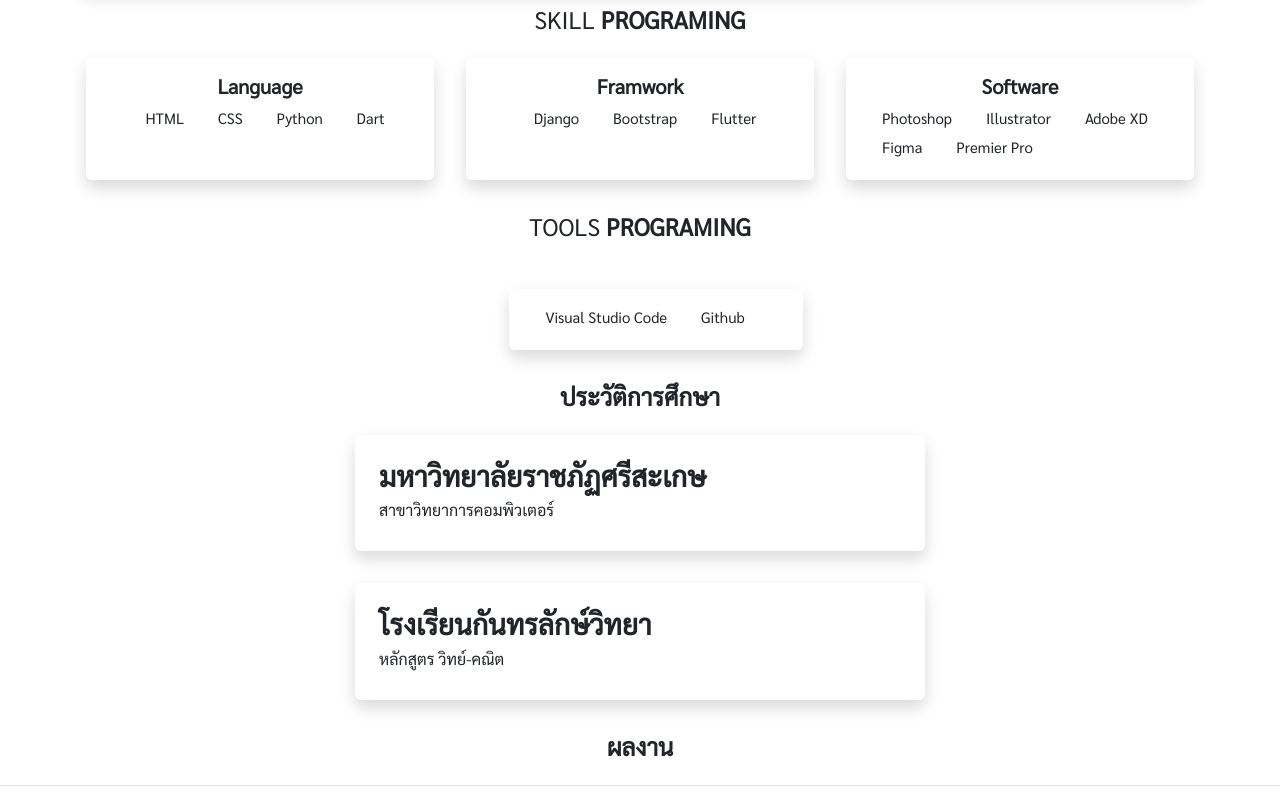
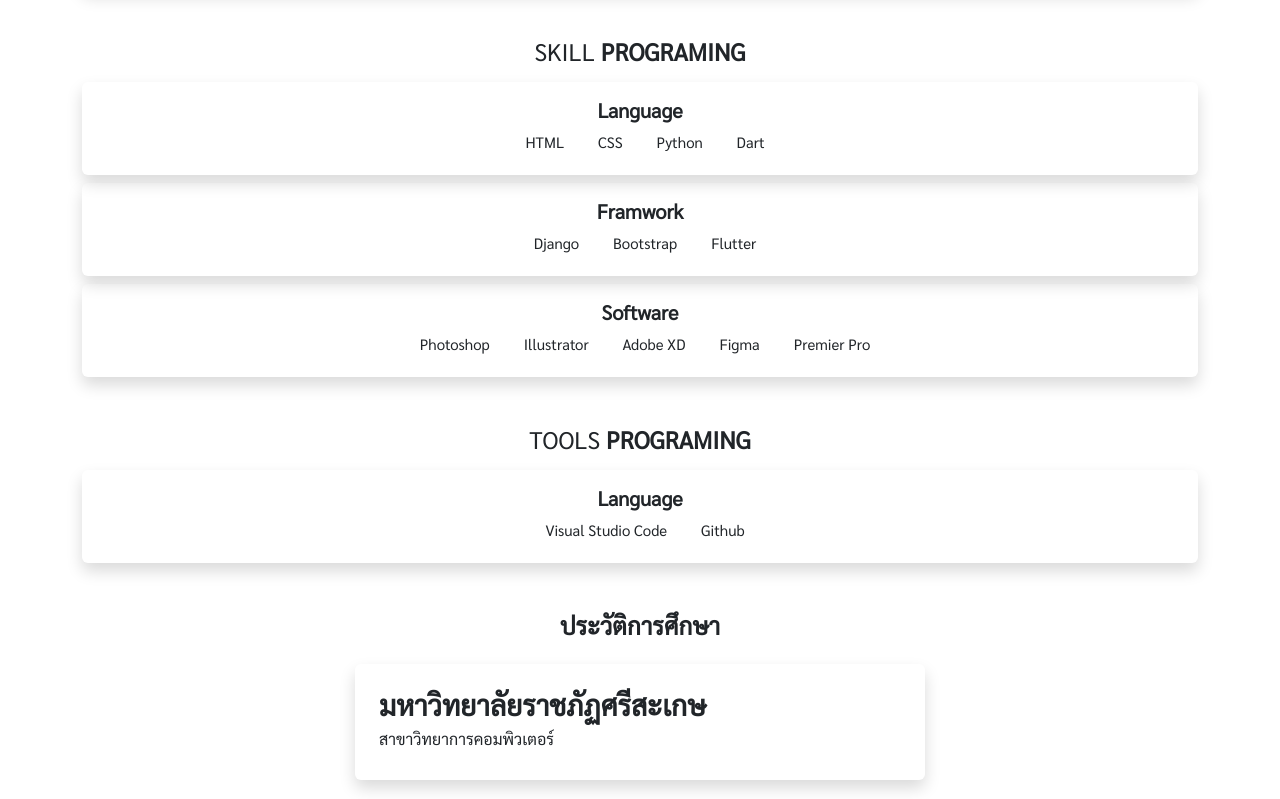
Before and after one commit to tOnzm/ProfileNew2023, a plain HTML site: page index.html in a window 1280 px wide. Shown: the part 593-1392 px from the top of the page. Drawn offline with nearby package versions, Linux system fonts and the light colour scheme.

Commit message:
update20:34

```diff
--- a/css/style.css
+++ b/css/style.css
@@ -53,6 +53,7 @@ text-align: center;
 }
 .title-bold{
     font-weight: 600;
+    text-align: center;
 }
 .fa-instagram{
     color: black;
--- a/index.html
+++ b/index.html
@@ -65,14 +65,15 @@
 
             </div>
         </div>
-
-        <div class=" mt-3 ">
-            <div class="card-group row" id="skill">
+        <!-- skill -->
+        <div class=" mt-5 ">
+            <div class="row d-flex justify-content-center">
                 <h4 class="text-center">SKILL <span style="font-weight: 600;">PROGRAMING</span></h4>
                 <br>
-                <div class="col card rounded shadow border-0 p-3 m-3 d-flex align-items-center">
-                    <h5 class="title-bold">Language</h5>
-                    <div>
+                <div class="col-sm-12  col-md-12  col-lg-12 col-xxl-4 mt-2">
+                    <div class="text-center p-3 rounded shadow ">
+                        <h5 class="title-bold">Language</h5>
+
                         <i class="fab ton-html icon-40">
                             <h6>HTML</h6>
                         </i>
@@ -87,9 +88,10 @@
                         </i>
                     </div>
                 </div>
-                <div class="col card rounded shadow border-0 p-3 m-3 d-flex align-items-center">
-                    <h5 class="title-bold">Framwork</h5>
-                    <div>
+                <div class=" col-sm-12 col-md-12 col-lg-12 col-xxl-4 mt-2">
+                    <div class="text-center p-3 rounded shadow border-0">
+                        <h5 class="title-bold">Framwork</h5>
+
                         <i class="fab ton-django icon-40">
                             <h6>Django</h6>
                         </i>
@@ -102,9 +104,10 @@
 
                     </div>
                 </div>
-                <div class="col card rounded shadow border-0 p-3 m-3 d-flex align-items-center">
-                    <h5 class="title-bold">Software</h5>
-                    <div>
+                <div class=" col-sm-12 col-md-12 col-lg-12 col-xxl-4 mt-2">
+                    <div class="text-center p-3 rounded shadow border-0">
+                        <h5 class="title-bold">Software</h5>
+
                         <i class="fab ton-ps icon-40">
                             <h6>Photoshop</h6>
                         </i>
@@ -124,13 +127,14 @@
                 </div>
             </div>
         </div>
+        <div class=" mt-5 ">
+            <div class="row d-flex justify-content-center">
+                <h4 class="text-center">TOOLS <span style="font-weight: 600;"> PROGRAMING</span></h4>
+                <br>
+                <div class="col-sm-12  col-md-12  col-lg-12 col-xxl-12 mt-2">
+                    <div class="text-center p-3 rounded shadow ">
+                        <h5 class="title-bold">Language</h5>
 
-        <div class=" mt-3 d-flex justify-content-center">
-            <div id="skill ">
-                <h4 class="text-center">TOOLS <span style="font-weight: 600;">PROGRAMING</span></h4>
-                <br>
-                <div class="card shadow border-0 col-xl-12 m-3 p-3">
-                    <div>
                         <i class="fab ton-vscode icon-40">
                             <h6>Visual Studio Code</h6>
                         </i>
@@ -138,20 +142,17 @@
                             <h6>Github</h6>
                         </i>
 
-
                     </div>
                 </div>
-
             </div>
-
         </div>
 
         <!-- ประวัติการศึกษา -->
 
-        <h4 class="text-center mt-3 title-bold">ประวัติการศึกษา</h4>
+        <h4 class="text-center mt-5 title-bold">ประวัติการศึกษา</h4>
 
         <div class="row d-flex justify-content-center">
-            <div class="shadow rounded p-4 m-3 col-6">
+            <div class="shadow rounded p-4 m-3 col-xl-6 col-sm-12">
 
                 <div>
                     <h3 style="font-weight: 600;">มหาวิทยาลัยราชภัฏศรีสะเกษ</h3>
@@ -161,7 +162,7 @@
                 </div>
             </div>
 
-            <div class="shadow rounded p-4 m-3 col-6">
+            <div class="shadow rounded p-4 m-3 col-xl-6 col-sm-12">
 
                 <div>
                     <h3 style="font-weight: 600;">โรงเรียนกันทรลักษ์วิทยา</h3>
@@ -187,7 +188,7 @@
 </body>
 
 <footer class=" d-flex flex-wrap justify-content-between align-items-center py-3 my-4 border-top ">
-    <div class="col-md-4 d-flex align-items-center container-fluid">
+    <div class="col-md-4 d-flex align-items-center container-fluid justify-content-center">
         <a href="/" class="mb-3 me-2 mb-md-0 text-muted text-decoration-none lh-1">
             <svg class="bi" width="30" height="24">
                 <use xlink:href="#bootstrap"></use>
@@ -196,8 +197,7 @@
         <span class="mb-3 mb-md-0 text-muted">© 2023 Thammarat Nungoen</span>
     </div>
 
-    <ul class="nav col-md-4 justify-content-end list-unstyled d-flex container-fluid">
-
+    <ul class="nav col-md-4 justify-content-center list-unstyled d-flex container-fluid">
         <a href="https://github.com/tOnzm" target="_blank">
             <i class="fa-brands fab fa-github fa-2x ms-3"></i>
         </a>
```
Also changed, not shown: css/red.css (added).
